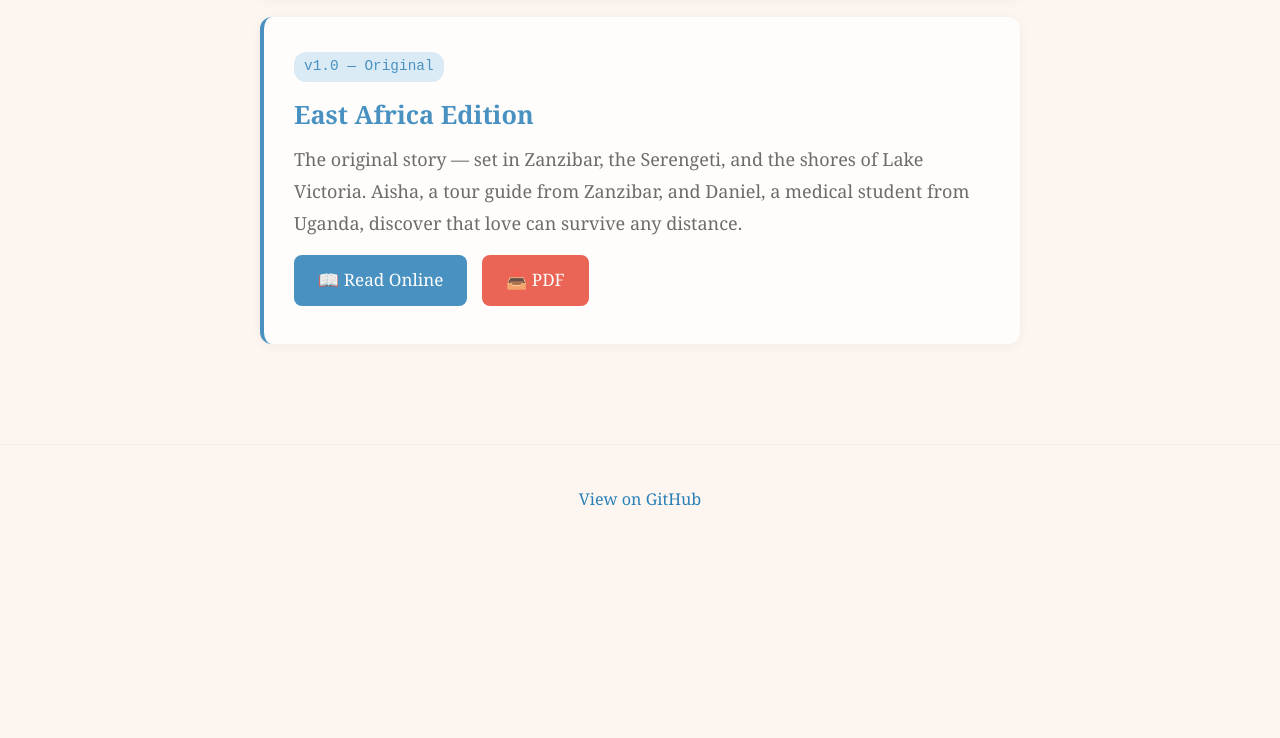
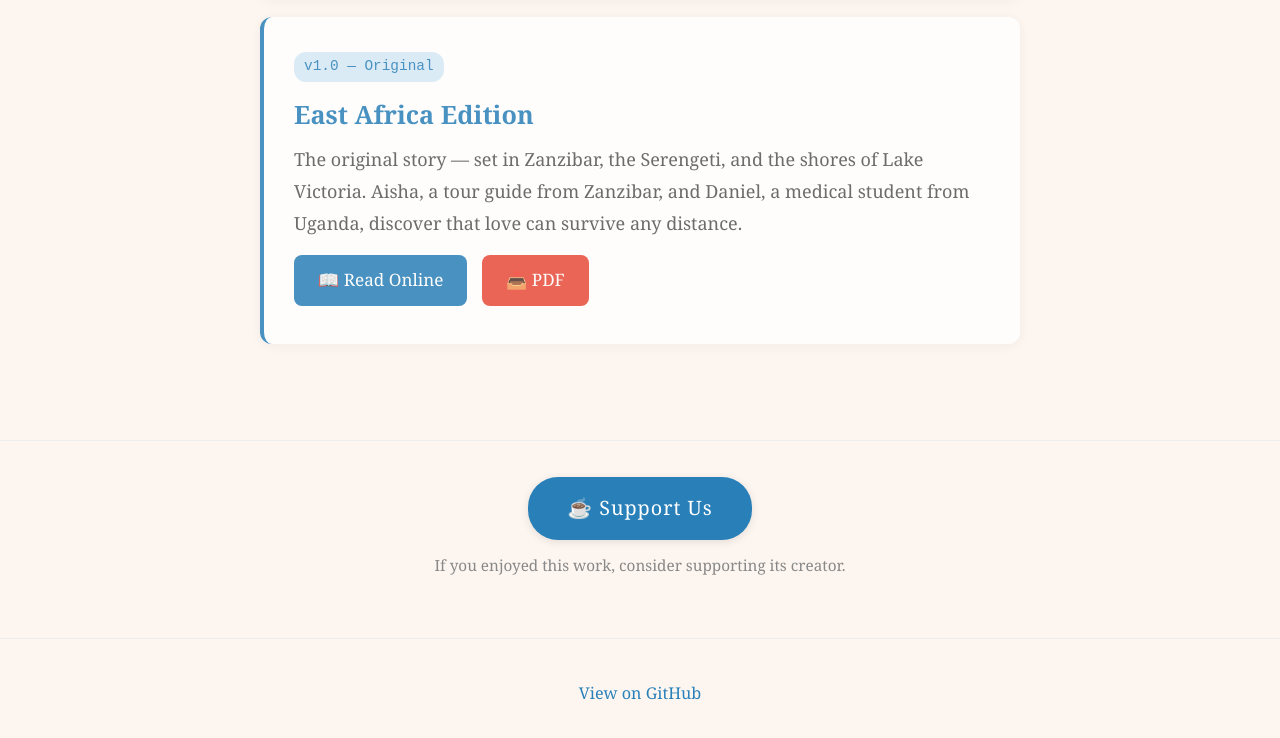
Before and after one commit to Walusimbi-Leon1/beyond-the-horizon, a plain HTML site: page index.html in a window 1280 px wide. Shown: the part 1196-1934 px from the top of the page. Before the commit the page ends 1750 px from the top, so only its background shows below. Drawn offline with Linux system fonts and the light colour scheme.

Commit message:
Add support button to index.html

```diff
--- a/index.html
+++ b/index.html
@@ -58,6 +58,16 @@ body{font-family:'Georgia','Times New Roman',serif;background:var(--cream);color
 <a class="btn pdf" href="v1.0/Beyond%20the%20Horizon.pdf">📥 PDF</a>
 </div>
 </div>
+<div class="support-bar" style="text-align:center; padding:2em 0 1em; border-top:1px solid #eee; margin-top:2em;">
+  <a href="https://walusimbi-leon1.github.io/voice-support/" target="_blank"
+     style="display:inline-block; padding:0.7em 2em; background:var(--primary,#2980b9); color:#fff; text-decoration:none; border-radius:30px; font-family:Georgia,serif; font-size:1.1em; letter-spacing:0.05em; transition:all 0.3s; box-shadow:0 2px 8px rgba(0,0,0,0.1);"
+     onmouseover="this.style.transform='translateY(-2px)';this.style.boxShadow='0 4px 16px rgba(0,0,0,0.15)'"
+     onmouseout="this.style.transform='';this.style.boxShadow='0 2px 8px rgba(0,0,0,0.1)'">
+    ☕ Support Us
+  </a>
+  <p style="margin-top:0.8em; font-size:0.85em; color:var(--text-light,#888);">If you enjoyed this work, consider supporting its creator.</p>
+</div>
+
 <div class="footer">
 <p><a href="https://github.com/Walusimbi-Leon1/beyond-the-horizon">View on GitHub</a></p>
 </div>
```
